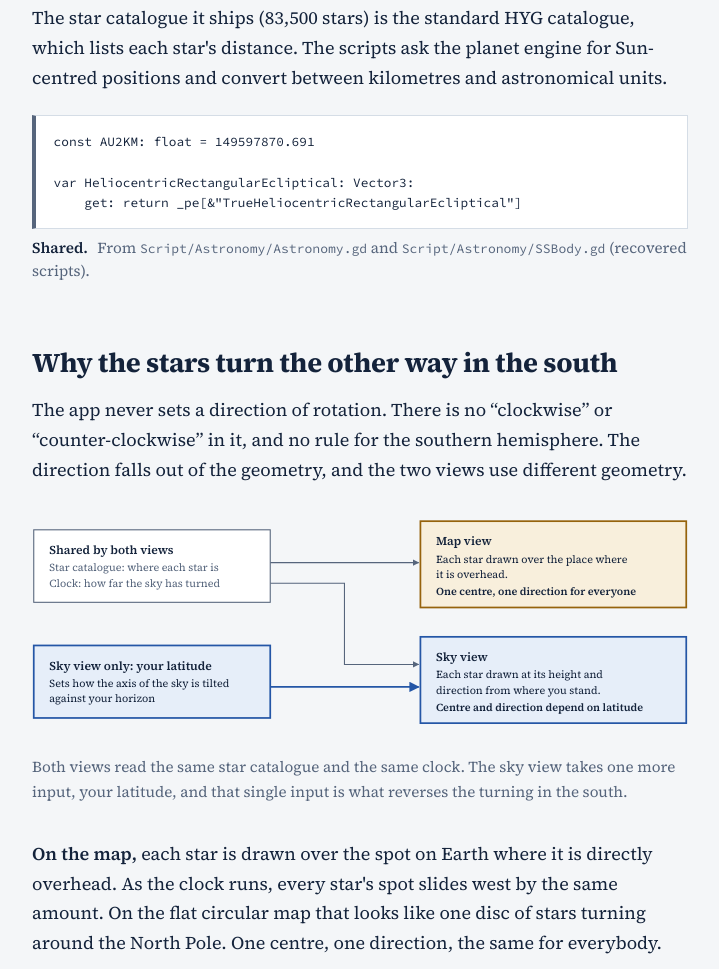
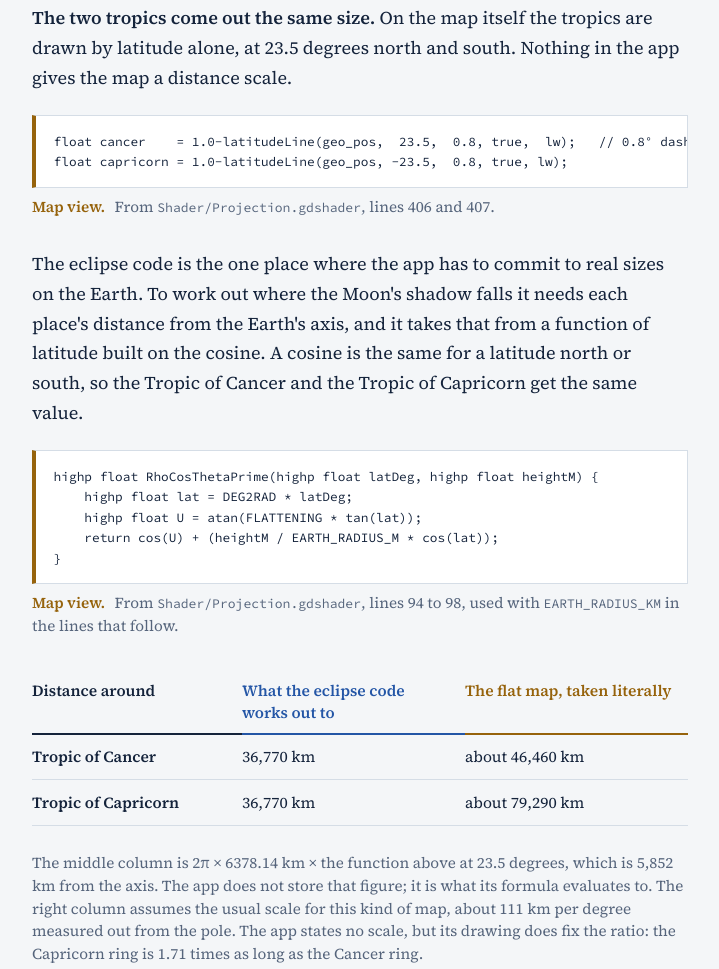
Before and after one commit to funwithscience-org/flat-earth-pro-analysis, a plain HTML site: page docs/index.html in a window 1280 px wide. Shown: the part 4116-5085 px from the top of the page, without its empty margins (280-999 px from the left). Drawn offline with Linux system fonts and the light colour scheme.

Commit message:
Public page: tropics detail in the eclipse finding
Co-Authored-By: Claude Fable 5.2 <noreply@anthropic.com>
Claude-Session: https://claude.ai/code/session_01RnJ396qpf6TQ62id9iVfqx

```diff
--- a/docs/index.html
+++ b/docs/index.html
@@ -244,6 +244,24 @@ const highp float EARTH_RADIUS_KM = 6378.14;   // km — for the parallax (sin p
 const highp float AU2KM = 1.496e+8;</code></pre>
 <p class="src"><span class="tag map">Map view.</span> From <code>Shader/Projection.gdshader</code>, the shader that draws the flat map. The comments are the developer's.</p>
 
+<p><strong>The two tropics come out the same size.</strong> On the map itself the tropics are drawn by latitude alone, at 23.5 degrees north and south. Nothing in the app gives the map a distance scale.</p>
+<pre class="map"><code>float cancer    = 1.0-latitudeLine(geo_pos,  23.5,  0.8, true,  lw);   // 0.8° dashed
+float capricorn = 1.0-latitudeLine(geo_pos, -23.5,  0.8, true, lw); </code></pre>
+<p class="src"><span class="tag map">Map view.</span> From <code>Shader/Projection.gdshader</code>, lines 406 and 407.</p>
+<p>The eclipse code is the one place where the app has to commit to real sizes on the Earth. To work out where the Moon's shadow falls it needs each place's distance from the Earth's axis, and it takes that from a function of latitude built on the cosine. A cosine is the same for a latitude north or south, so the Tropic of Cancer and the Tropic of Capricorn get the same value.</p>
+<pre class="map"><code>highp float RhoCosThetaPrime(highp float latDeg, highp float heightM) {
+    highp float lat = DEG2RAD * latDeg;
+    highp float U = atan(FLATTENING * tan(lat));
+    return cos(U) + (heightM / EARTH_RADIUS_M * cos(lat));
+}</code></pre>
+<p class="src"><span class="tag map">Map view.</span> From <code>Shader/Projection.gdshader</code>, lines 94 to 98, used with <code>EARTH_RADIUS_KM</code> in the lines that follow.</p>
+<div class="tablewrap"><table class="versus">
+  <tr><th>Distance around</th><th>What the eclipse code works out to</th><th>The flat map, taken literally</th></tr>
+  <tr><td>Tropic of Cancer</td><td>36,770 km</td><td>about 46,460 km</td></tr>
+  <tr><td>Tropic of Capricorn</td><td>36,770 km</td><td>about 79,290 km</td></tr>
+</table></div>
+<p class="src">The middle column is 2&pi; &times; 6378.14 km &times; the function above at 23.5 degrees, which is 5,852 km from the axis. The app does not store that figure; it is what its formula evaluates to. The right column assumes the usual scale for this kind of map, about 111 km per degree measured out from the pole. The app states no scale, but its drawing does fix the ratio: the Capricorn ring is 1.71 times as long as the Cancer ring.</p>
+
 <p>The star catalogue it ships (83,500 stars) is the standard HYG catalogue, which lists each star's distance. The scripts ask the planet engine for Sun-centred positions and convert between kilometres and astronomical units.</p>
 <pre><code>const AU2KM: float = 149597870.691
 
```
